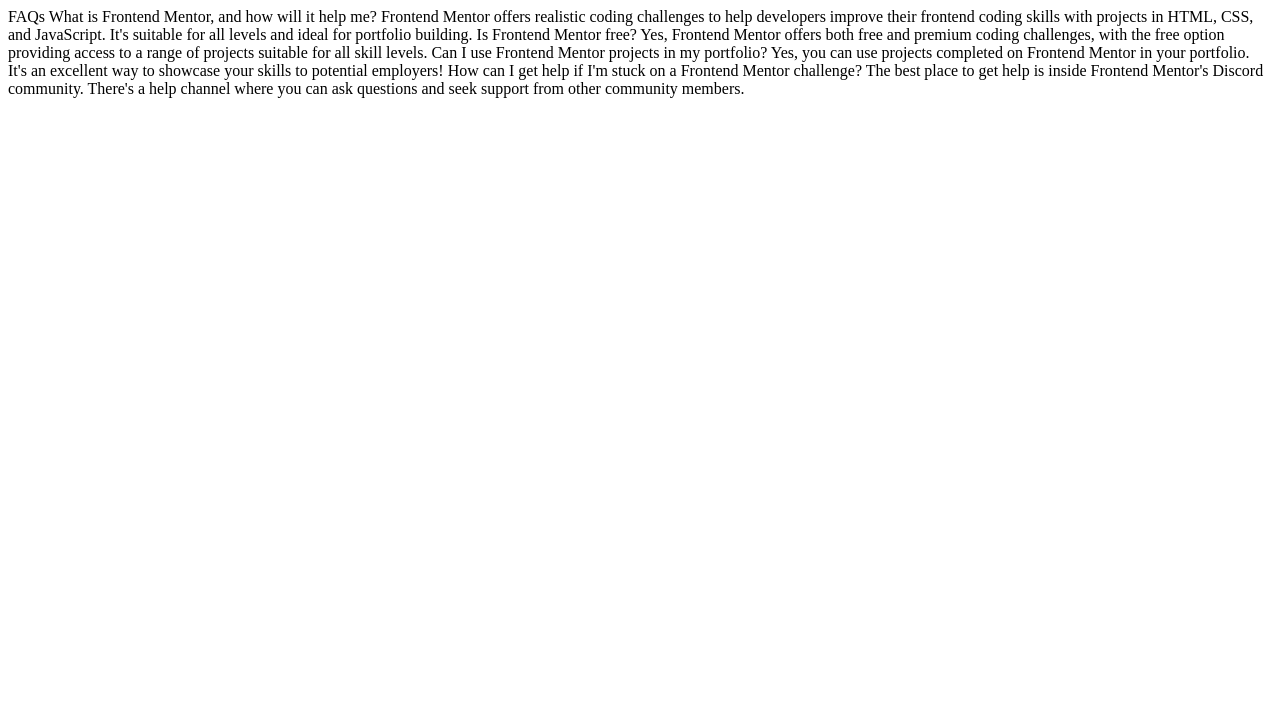
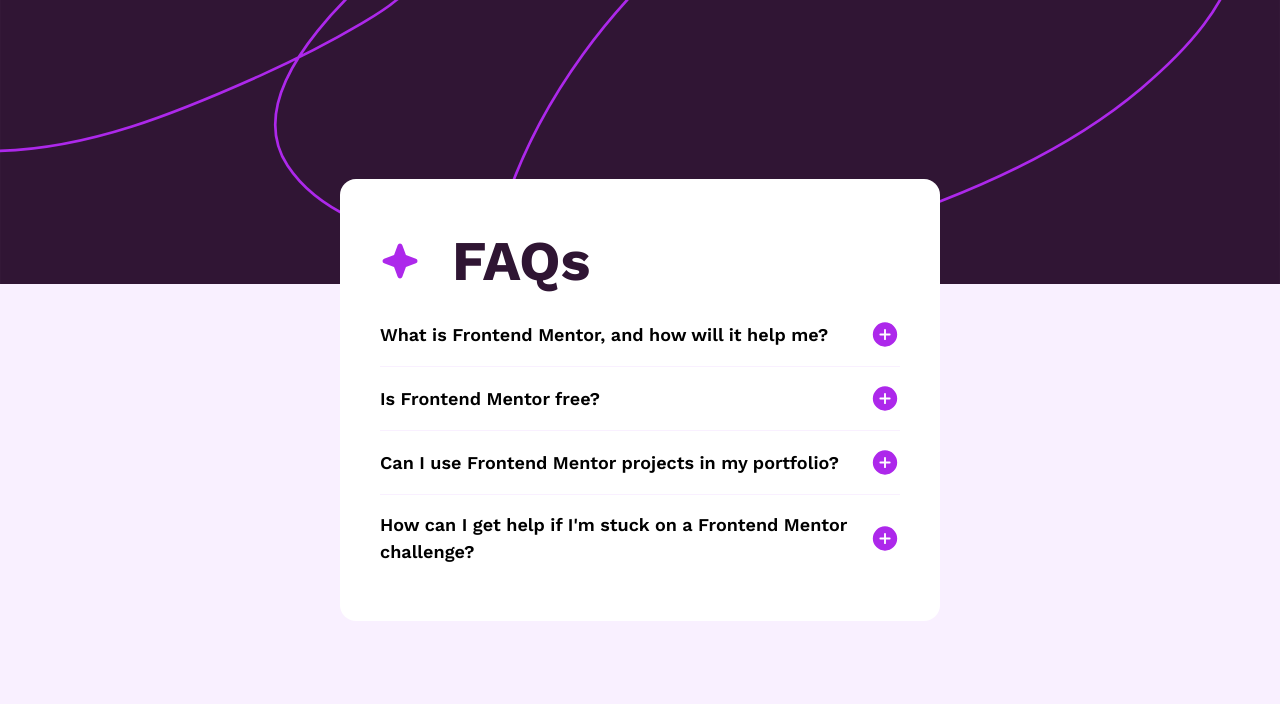
Before and after one commit to sannasinne/faq-accordion, a plain HTML site: page index.html in a window 1280 px wide. Drawn offline with nearby package versions, Linux system fonts and the light colour scheme.

Commit message:
Styles and javascript added

```diff
--- a/css/style.css
+++ b/css/style.css
@@ -0,0 +1,168 @@
+:root {
+  --clr-white: hsl(0, 0%, 100%);
+  --clr-light-pink: hsl(275, 100%, 97%);
+  --clr-grayish-purple: hsl(292, 16%, 49%);
+  --clr-dark-purple: hsl(292, 42%, 14%);
+  --clr-pink: hsl(281, 83%, 54%);
+
+  --ff-base: "Work Sans", sans-serif;
+
+  --fw-regular: 400;
+  --fw-semi-bold: 600;
+  --fw-bold: 700;
+}
+
+/*
+  1. Use a more-intuitive box-sizing model.
+*/
+*, *::before, *::after {
+  box-sizing: border-box;
+}
+
+/*
+  2. Remove default margin
+*/
+* {
+  margin: 0;
+}
+
+/*
+  3. Allow percentage-based heights in the application
+*/
+html, body {
+  height: 100%;
+}
+
+/*
+  Typographic tweaks!
+  4. Add accessible line-height
+  5. Improve text rendering
+*/
+body {
+  line-height: 1.5;
+  -webkit-font-smoothing: antialiased;
+}
+
+/*
+  6. Improve media defaults
+*/
+img, picture, video, canvas, svg {
+  display: block;
+  max-width: 100%;
+}
+
+/*
+  7. Remove built-in form typography styles
+*/
+input, button, textarea, select {
+  font: inherit;
+}
+
+/*
+  8. Avoid text overflows
+*/
+p, h1, h2, h3, h4, h5, h6 {
+  overflow-wrap: break-word;
+}
+
+/* General styling */
+body {
+  font-family: var(--ff-base);
+  font-weight: var(--fw-regular);
+  font-size: 1rem;
+  color: var(--clr-grayish-purple);
+  background-color: var(--clr-light-pink);
+  background-image: url("/images/background-pattern-desktop.svg");
+  background-repeat: no-repeat;
+  background-size: 100%;
+  min-height: 100vh;
+  display: grid;
+  place-content: center;
+}
+
+button {
+  cursor: pointer;
+  background-color: transparent;
+  width: 100%;
+  padding: 1rem 0;
+  font-size: 1.125rem;
+  font-weight: var(--fw-semi-bold);
+  text-align: left;
+  display: flex;
+  align-items: center;
+  justify-content: space-between;
+  gap: 1rem;
+  border: 0;
+}
+
+button:hover {
+  color: var(--clr-pink);
+}
+
+.container {
+  background-color: var(--clr-white);
+  max-width: 600px;
+  padding: 40px;
+  margin: 1rem;
+  border-radius: 1rem;
+}
+
+.faq-headline {
+  display: flex;
+  gap: 2rem;
+}
+
+.faq-headline h1 {
+  font-size: 3.5rem;
+  font-weight: var(--fw-bold);
+  color: var(--clr-dark-purple);
+}
+
+.accordion-container .accordion-item:not(:last-child) {
+  border-bottom: 1px solid var(--clr-light-pink);
+}
+
+.accordion-item .icons img {
+  min-width: 30px;
+}
+
+.accordion-item .icons .minus-icon {
+  display: none;
+}
+
+.accordion-description {
+  background-color: var(--clr-white);
+  max-height: 0;
+  overflow: hidden;
+  transition: max-height 200ms ease;
+}
+
+.accordion-description p {
+  padding: 1.5rem 0;
+}
+
+@media (max-width: 540px) {
+  body {
+    background-image: url("/images/background-pattern-mobile.svg");
+  }
+
+  .container {
+    padding: 24px;
+  }
+
+  .faq-headline img {
+    max-width: 24px;
+  }
+
+  .faq-headline h1 {
+    font-size: 2rem;
+  }
+
+  button {
+    font-size: 1rem;
+  }
+
+  .accordion-description p {
+    font-size: 0.875rem;
+  }
+}
--- a/index.html
+++ b/index.html
@@ -3,35 +3,93 @@
 <head>
   <meta charset="UTF-8">
   <meta name="viewport" content="width=device-width, initial-scale=1.0"> <!-- displays site properly based on user's device -->
-
-  <link rel="icon" type="image/png" sizes="32x32" href="./assets/images/favicon-32x32.png">
+  <link rel="preconnect" href="https://fonts.googleapis.com">
+  <link rel="preconnect" href="https://fonts.gstatic.com" crossorigin>
+  <link href="https://fonts.googleapis.com/css2?family=Fraunces:ital,opsz,wght@0,9..144,600;1,9..144,600&family=IBM+Plex+Sans:ital,wght@0,100;0,200;0,300;0,400;0,500;0,600;0,700;1,100;1,200;1,300;1,400;1,500;1,600;1,700&family=Manrope&family=Outfit:wght@100..900&family=Plus+Jakarta+Sans:ital,wght@0,200..800;1,200..800&family=Work+Sans:ital,wght@0,100..900;1,100..900&family=Young+Serif&display=swap" rel="stylesheet">
+  <link rel="stylesheet" href="css/style.css" class="css">
+  <script src="js/script.js" defer></script>
+  <link rel="icon" type="image/png" sizes="32x32" href="./images/favicon-32x32.png">
 
   <title>Frontend Mentor | FAQ accordion</title>
 </head>
 <body>
+  <div class="container">
+    <div class="faq-headline">
+      <img src="images/icon-star.svg" alt="Icon">
+      <h1>FAQs
+      </h1>
+    </div>
 
-  FAQs
-
+    <div class="accordion-container">
+      <div class="accordion-item">
+        <button id="accordion-btn" class="accordion-btn">
           What is Frontend Mentor, and how will it help me?
 
-  Frontend Mentor offers realistic coding challenges to help developers improve their
+          <div class="icons">
+            <img class="plus-icon btn-icon" src="images/icon-plus.svg" alt="Icon" >
+            <img class="minus-icon btn-icon" src="images/icon-minus.svg" alt="Icon" >
+          </div>
+        </button>
+
+        <div class="accordion-description">
+          <p>Frontend Mentor offers realistic coding challenges to help developers improve their
             frontend coding skills with projects in HTML, CSS, and JavaScript. It's suitable for
             all levels and ideal for portfolio building.
+          </p>
+        </div>
+      </div>
 
+      <div class="accordion-item">
+        <button id="accordion-btn" class="accordion-btn">
           Is Frontend Mentor free?
 
-  Yes, Frontend Mentor offers both free and premium coding challenges, with the free
+          <div class="icons">
+            <img class="plus-icon btn-icon" src="images/icon-plus.svg" alt="Icon" >
+            <img class="minus-icon btn-icon" src="images/icon-minus.svg" alt="Icon" >
+          </div>
+        </button>
+
+        <div class="accordion-description">
+          <p>Yes, Frontend Mentor offers both free and premium coding challenges, with the free
             option providing access to a range of projects suitable for all skill levels.
+          </p>
+        </div>
+      </div>
 
+      <div class="accordion-item">
+        <button id="accordion-btn" class="accordion-btn">
           Can I use Frontend Mentor projects in my portfolio?
 
-  Yes, you can use projects completed on Frontend Mentor in your portfolio. It's an excellent
+          <div class="icons">
+            <img class="plus-icon btn-icon" src="images/icon-plus.svg" alt="Icon" >
+            <img class="minus-icon btn-icon" src="images/icon-minus.svg" alt="Icon" >
+          </div>
+        </button>
+
+        <div class="accordion-description">
+          <p>Yes, you can use projects completed on Frontend Mentor in your portfolio. It's an excellent
             way to showcase your skills to potential employers!
+          </p>
+        </div>
+      </div>
 
+      <div class="accordion-item">
+        <button id="accordion-btn" class="accordion-btn">
           How can I get help if I'm stuck on a Frontend Mentor challenge?
 
-  The best place to get help is inside Frontend Mentor's Discord community. There's a help
+          <div class="icons">
+            <img class="plus-icon btn-icon" src="images/icon-plus.svg" alt="Icon" >
+            <img class="minus-icon btn-icon" src="images/icon-minus.svg" alt="Icon" >
+          </div>
+        </button>
+
+        <div class="accordion-description">
+          <p>The best place to get help is inside Frontend Mentor's Discord community. There's a help
             channel where you can ask questions and seek support from other community members.
-
+          </p>
+        </div>
+      </div>
+    </div>
+  </div>
 </body>
 </html>
--- a/js/script.js
+++ b/js/script.js
@@ -0,0 +1,20 @@
+const accordionBtns = document.querySelectorAll('.accordion-btn');
+
+accordionBtns.forEach(btn => {
+  btn.addEventListener('click', function () {
+    this.classList.toggle('active')
+    const accordionDescription = this.nextElementSibling;
+    const plusIcon = this.querySelector('plus-icon');
+    const minusIcon = this.querySelector('minus-icon');
+
+    if(accordionDescription.style.maxHeight) {
+      accordionDescription.style.maxHeight = null;
+      plusIcon.style.display = 'block';
+      minusIcon.style.display = 'none';
+    } else {
+      accordionDescription.style.maxHeight = accordionDescription.scrollHeight + 'px';
+      plusIcon.style.display = 'none';
+      minusIcon.style.display = 'block';
+    }
+  });
+});
```
Also changed, not shown: assets/fonts/OFL.txt (deleted), assets/fonts/README.txt (deleted), assets/fonts/WorkSans-Italic-VariableFont_wght.ttf (deleted), assets/fonts/WorkSans-VariableFont_wght.ttf (deleted), assets/fonts/static/WorkSans-Bold.ttf (deleted), assets/fonts/static/WorkSans-Regular.ttf (deleted), assets/fonts/static/WorkSans-SemiBold.ttf (deleted), images/background-pattern-desktop.svg (renamed from assets/images/background-pattern-desktop.svg), images/background-pattern-mobile.svg (renamed from assets/images/background-pattern-mobile.svg), images/favicon-32x32.png (renamed from assets/images/favicon-32x32.png), images/icon-minus.svg (renamed from assets/images/icon-minus.svg), images/icon-plus.svg (renamed from assets/images/icon-plus.svg), images/icon-star.svg (renamed from assets/images/icon-star.svg). Lines whose indentation alone changed are shown as unchanged.
